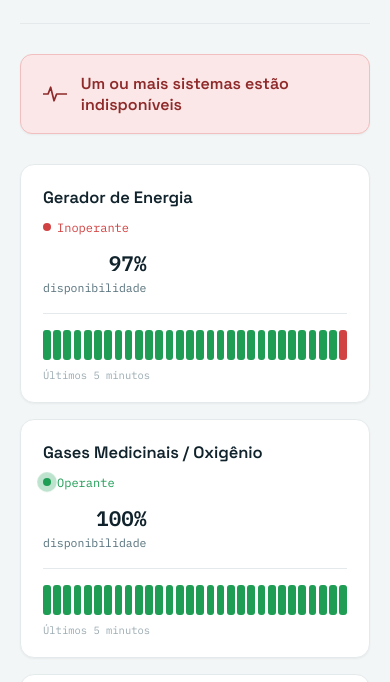
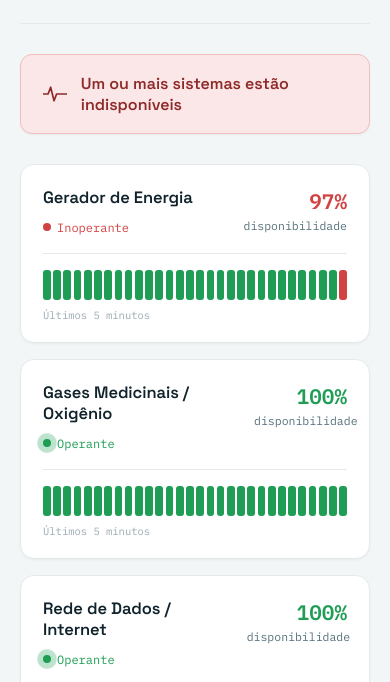
Before and after one commit to Bernardo-vignatti/Hospital-Status-System, a plain HTML site: page index.html in a window 390 px wide. Shown: the part 147-829 px from the top of the page. Drawn offline with Linux system fonts and the light colour scheme.

Commit message:
Refactor uptime div to include status class
Updated uptime display to include status class for styling.

```diff
--- a/index.html
+++ b/index.html
@@ -21,15 +21,6 @@
   body{ background:var(--bg); color:var(--ink); font-family:'Inter', sans-serif; -webkit-font-smoothing:antialiased; min-height:100vh; }
   .wrap{ max-width:760px; margin:0 auto; padding:0 20px 72px; }
   @media (min-width: 900px){ .wrap{ max-width:820px; padding:0 24px 88px; } }
-
-  /* Smartphones: empilha nome/status acima de disponibilidade/latência,
-     em vez de lado a lado, para nunca haver corte ou sobreposição
-     quando o nome do serviço ocupa mais de uma linha. */
-  @media (max-width: 480px){
-    .card-top{ flex-direction:column; align-items:flex-start; gap:10px; }
-    .uptime, .latency{ text-align:left; }
-    h1{ font-size:26px; }
-  }
 
   header{ padding:40px 0 26px; border-bottom:1px solid var(--line); margin-bottom:30px; }
   .eyebrow{ font-family:'IBM Plex Mono', monospace; font-size:12px; letter-spacing:0.14em; text-transform:uppercase; color:var(--teal-deep); margin:0 0 10px; }
@@ -64,6 +55,7 @@
   .status-label.up{ color:var(--up); } .status-label.down{ color:var(--down); } .status-label.unknown{ color:var(--unknown); }
 
   .uptime{ font-family:'IBM Plex Mono', monospace; font-size:21px; font-weight:600; text-align:right; white-space:nowrap; }
+  .uptime.up{ color:var(--up); } .uptime.down{ color:var(--down); } .uptime.unknown{ color:var(--unknown); }
   .uptime span{ font-size:11.5px; font-weight:400; color:var(--ink-soft); display:block; margin-top:3px; white-space:normal; }
   .latency{ font-family:'IBM Plex Mono', monospace; font-size:11px; color:#9AAAB1; text-align:right; margin-top:5px; }
 
@@ -176,7 +168,7 @@
         </span>
       </div>
       <div style="min-width:0;">
-        <div class="uptime">${uptimeHtml}</div>
+        <div class="uptime ${m.cls}">${uptimeHtml}</div>
         ${latency}
       </div>
     </div>
```
